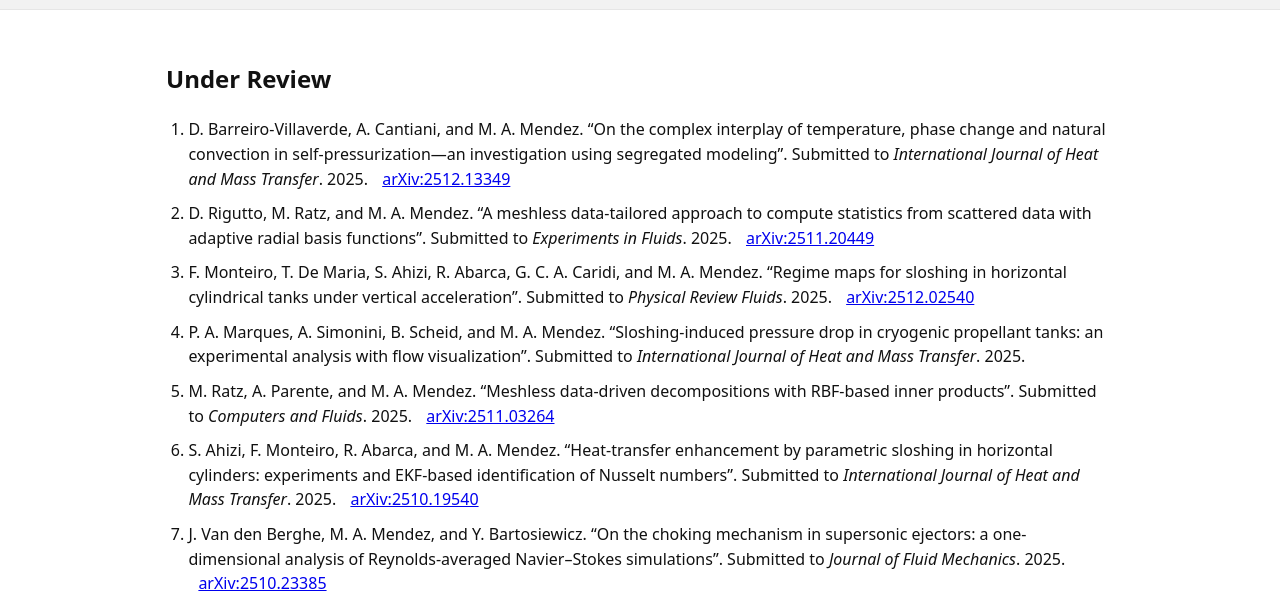
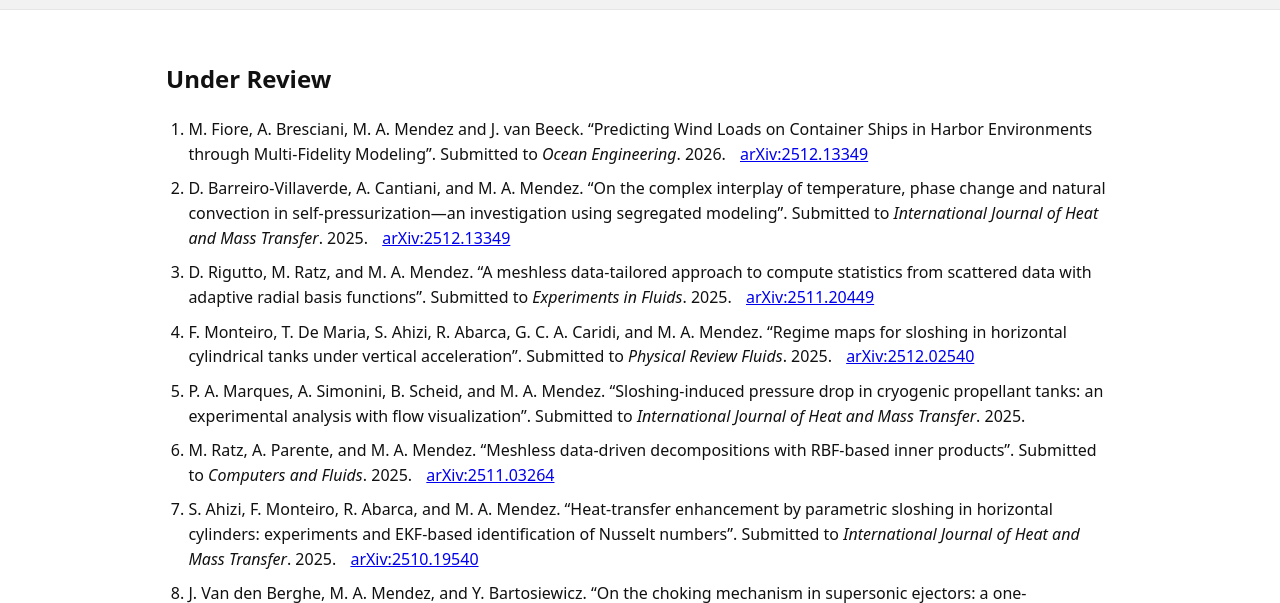
Before and after one commit to mendezVKI/mendezma, a plain HTML site: page publications.html in a window 1280 px wide. Shown: the part 149-752 px from the top of the page. Drawn offline with Linux system fonts and the light colour scheme.

Commit message:
matilde paper
matilde paper

```diff
--- a/publications.html
+++ b/publications.html
@@ -36,6 +36,18 @@
 
       <h2>Under Review</h2>
       <ol>
+
+               <li>
+          M. Fiore, A. Bresciani, M. A. Mendez and J. van Beeck.
+          “Predicting Wind Loads on Container Ships in Harbor Environments through Multi-Fidelity Modeling”.
+          Submitted to <em>Ocean Engineering</em>. 2026.
+          <div class="pub-links">
+            <a href="https://arxiv.org/abs/2604.22882" target="_blank" rel="noopener">arXiv:2512.13349</a>
+          </div>
+        </li>
+
+
+
         <li>
           D. Barreiro-Villaverde, A. Cantiani, and M. A. Mendez.
           “On the complex interplay of temperature, phase change and natural convection in self-pressurization—an investigation using segregated modeling”.
@@ -44,6 +56,7 @@
             <a href="https://arxiv.org/abs/2512.13349" target="_blank" rel="noopener">arXiv:2512.13349</a>
           </div>
         </li>
+
         <li>
           D. Rigutto, M. Ratz, and M. A. Mendez.
           “A meshless data-tailored approach to compute statistics from scattered data with adaptive radial basis functions”.
```
